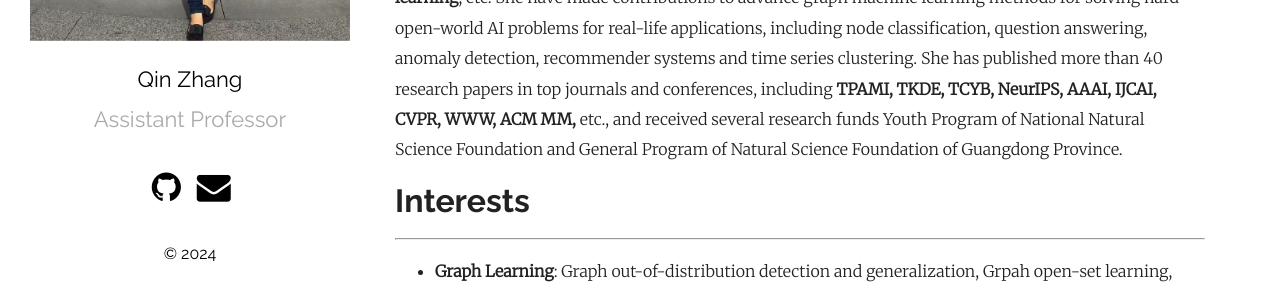
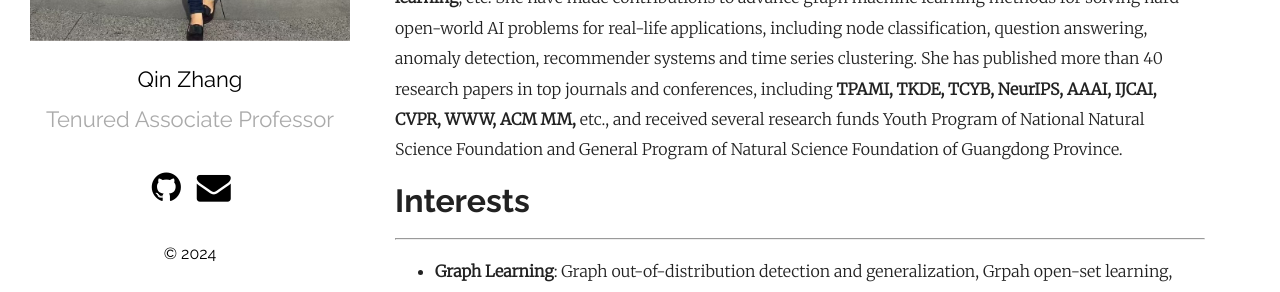
Before and after one commit to qinzhang11/qinzhang11.github.io, a Jekyll site: the page built from index.md, in a window 1280 px wide. Shown: the part 423-715 px from the top of the page. Built offline with Jekyll 4.4.1, drawn with Linux system fonts in a browser that asks for light colours.

Commit message:
Update _config.yml

```diff
--- a/_config.yml
+++ b/_config.yml
@@ -13,7 +13,7 @@ sass:
   sass_dir: _sass
 plainwhite:
   name: Qin Zhang
-  tagline: Assistant Professor
+  tagline: Tenured Associate Professor
   date_format: "%b %-d, %Y"
   sitemap: true # set to true to generate sitemap.xml content
   search: true # set to true to enable searchbar
```
